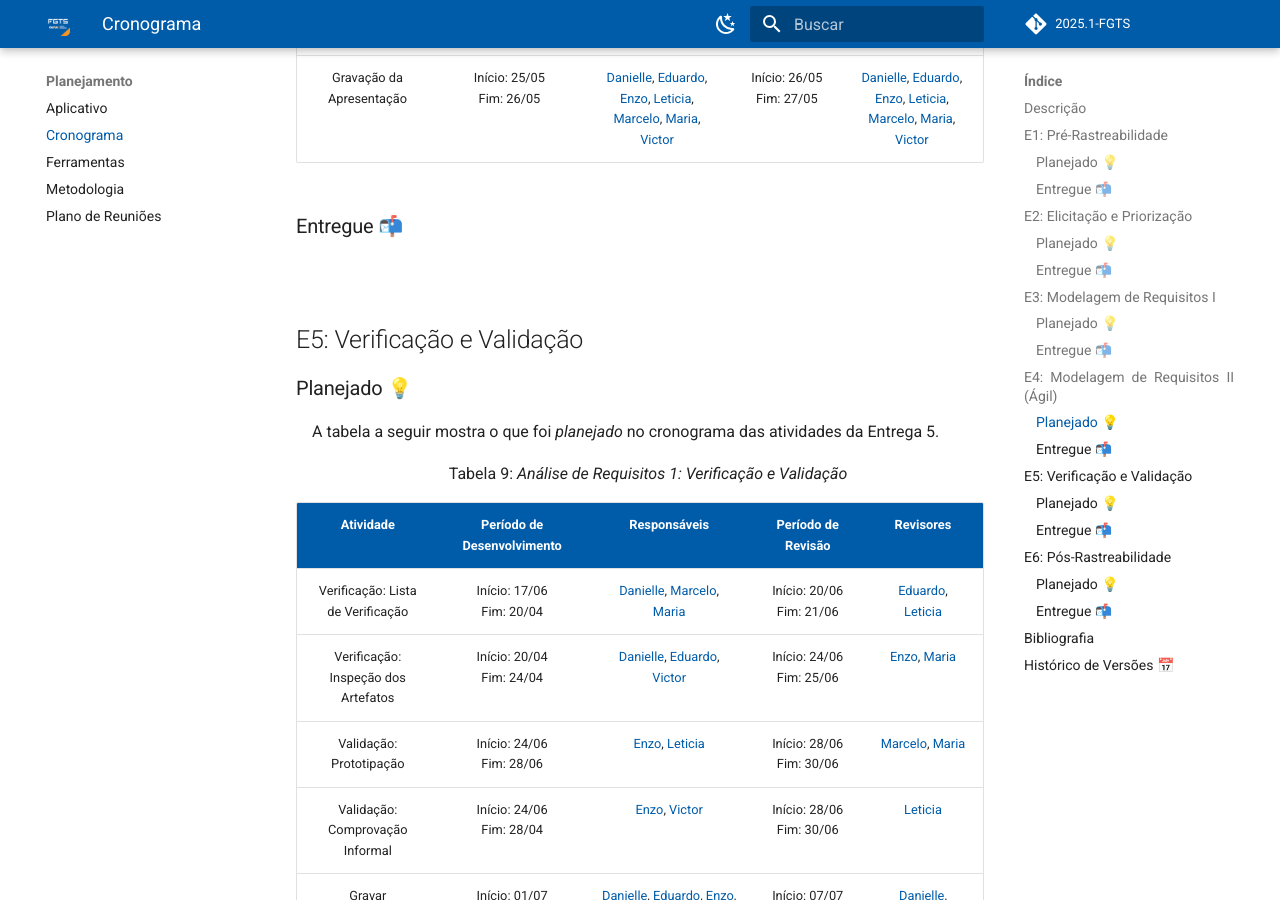
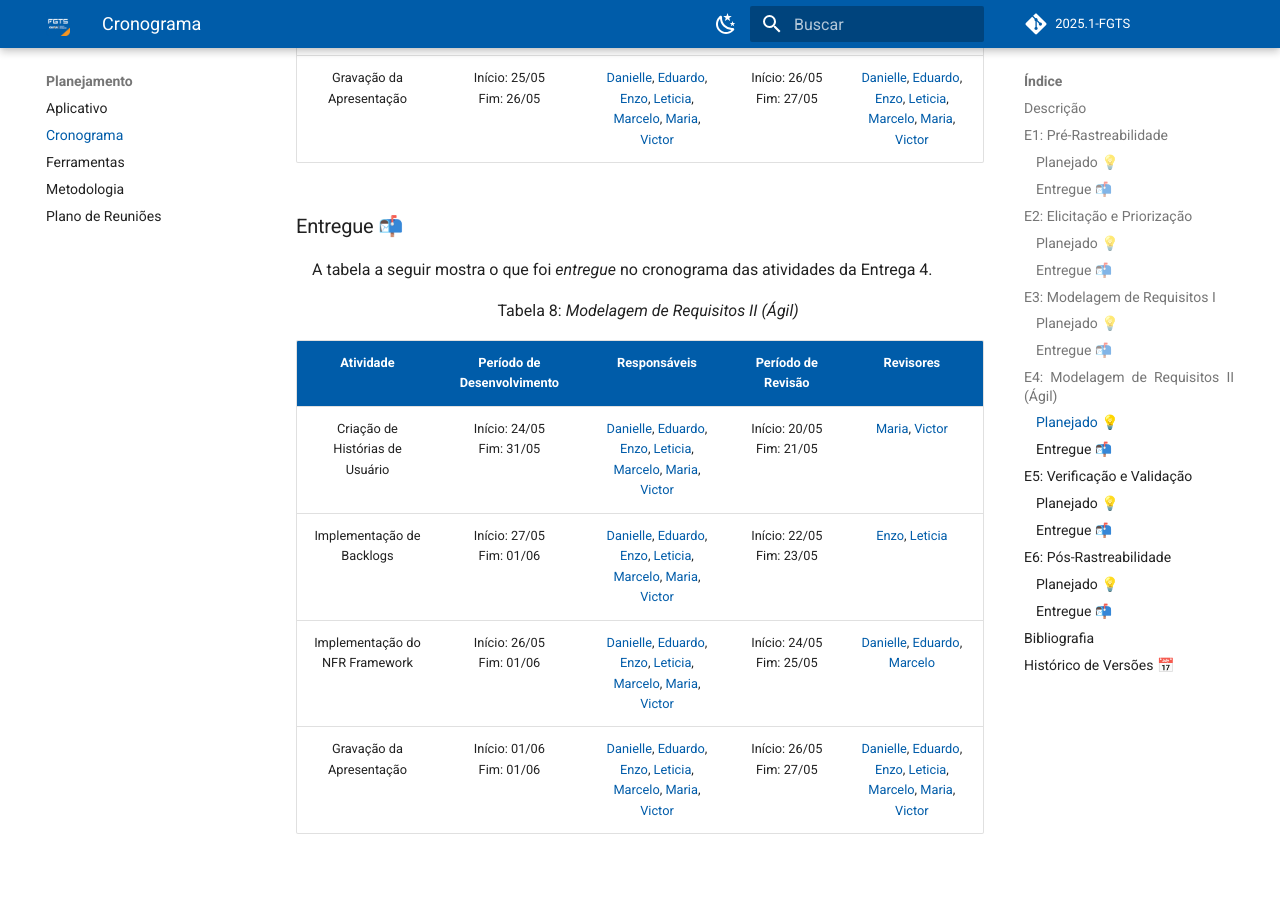
Before and after one commit to eduardodpms/REQ-FGTS, an MkDocs documentation site: the page built from docs/Planejamento/Cronograma.md, in a window 1280 px wide and 900 px high, scrolled down 7765 px. Built offline with MkDocs 1.6.1 and Material for MkDocs 9.7.7, drawn with Linux system fonts in a browser that asks for light colours; comment, search, counter and statistics services are not loaded; some of the changed text lies outside the part shown.

Commit message:
docs: adicionar cronograma entregue da etapa 4

```diff
--- a/docs/Planejamento/Cronograma.md
+++ b/docs/Planejamento/Cronograma.md
@@ -101,7 +101,7 @@ A tabela a seguir mostra o que foi *planejado* no cronograma das atividades da E
 
 A tabela a seguir mostra o que foi *planejado* no cronograma das atividades da Entrega 3.
 
-<p style="text-align: center; font-size: 16px;">Tabela 5: <i>Modelagem de Requisitos 1</i></p>
+<p style="text-align: center; font-size: 16px;">Tabela 5: <i>Modelagem de Requisitos I</i></p>
 
 | **Atividade** | **Período de Desenvolvimento** | **Responsáveis** | **Período de Revisão** | **Revisores** |
 |:-:|:-:|:-:|:-:|:-:|
@@ -118,7 +118,7 @@ A tabela a seguir mostra o que foi *planejado* no cronograma das atividades da E
 ### Entregue 📬
 
 
-<p style="text-align: center; font-size: 16px;">Tabela 5: <i>Modelagem de Requisitos 1</i></p>
+<p style="text-align: center; font-size: 16px;">Tabela 6: <i>Modelagem de Requisitos I</i></p>
 
 | **Atividade** | **Período de Desenvolvimento** | **Responsáveis** | **Período de Revisão** | **Revisores** |
 |:-:|:-:|:-:|:-:|:-:|
@@ -144,7 +144,7 @@ A tabela a seguir mostra o que foi *planejado* no cronograma das atividades da E
 
 A tabela a seguir mostra o que foi *planejado* no cronograma das atividades da Entrega 4.
 
-<p style="text-align: center; font-size: 16px;">Tabela 7: <i>Modelagem de Requisitos 2</i></p>
+<p style="text-align: center; font-size: 16px;">Tabela 7: <i>Modelagem de Requisitos II (Ágil)</i></p>
 
 | **Atividade** | **Período de Desenvolvimento** | **Responsáveis** | **Período de Revisão** | **Revisores** |
 |:-:|:-:|:-:|:-:|:-:|
@@ -156,6 +156,16 @@ A tabela a seguir mostra o que foi *planejado* no cronograma das atividades da E
 
 ### Entregue 📬
 
+A tabela a seguir mostra o que foi *entregue* no cronograma das atividades da Entrega 4.
+
+<p style="text-align: center; font-size: 16px;">Tabela 8: <i>Modelagem de Requisitos II (Ágil)</i></p>
+
+| **Atividade** | **Período de Desenvolvimento** | **Responsáveis** | **Período de Revisão** | **Revisores** |
+|:-:|:-:|:-:|:-:|:-:|
+| Criação de Histórias de Usuário | Início: 24/05 <br> Fim: 31/05 | [Danielle](https://github.com/danielle-soaress), [Eduardo](https://github.com/eduardodpms), [Enzo](https://github.com/EnzoEmir), [Leticia](https://github.com/Leticia-Arisa-K-Higa), [Marcelo](https://github.com/MM4k), [Maria](https://github.com/dudaa28), [Victor](https://github.com/VictorPontual) | Início: 20/05 <br> Fim: 21/05 | [Maria](https://github.com/dudaa28), [Victor](https://github.com/VictorPontual) |
+| Implementação de Backlogs | Início: 27/05 <br> Fim: 01/06 | [Danielle](https://github.com/danielle-soaress), [Eduardo](https://github.com/eduardodpms), [Enzo](https://github.com/EnzoEmir), [Leticia](https://github.com/Leticia-Arisa-K-Higa), [Marcelo](https://github.com/MM4k), [Maria](https://github.com/dudaa28), [Victor](https://github.com/VictorPontual) | Início: 22/05 <br> Fim: 23/05 | [Enzo](https://github.com/EnzoEmir), [Leticia](https://github.com/Leticia-Arisa-K-Higa) |
+| Implementação do NFR Framework | Início: 26/05 <br> Fim: 01/06 | [Danielle](https://github.com/danielle-soaress), [Eduardo](https://github.com/eduardodpms), [Enzo](https://github.com/EnzoEmir), [Leticia](https://github.com/Leticia-Arisa-K-Higa), [Marcelo](https://github.com/MM4k), [Maria](https://github.com/dudaa28), [Victor](https://github.com/VictorPontual) | Início: 24/05 <br> Fim: 25/05 | [Danielle](https://github.com/danielle-soaress), [Eduardo](https://github.com/eduardodpms), [Marcelo](https://github.com/MM4k) |
+| Gravação da Apresentação | Início: 01/06 <br> Fim: 01/06 | [Danielle](https://github.com/danielle-soaress), [Eduardo](https://github.com/eduardodpms), [Enzo](https://github.com/EnzoEmir), [Leticia](https://github.com/Leticia-Arisa-K-Higa), [Marcelo](https://github.com/MM4k), [Maria](https://github.com/dudaa28), [Victor](https://github.com/VictorPontual) | Início: 26/05 <br> Fim: 27/05 | [Danielle](https://github.com/danielle-soaress), [Eduardo](https://github.com/eduardodpms), [Enzo](https://github.com/EnzoEmir), [Leticia](https://github.com/Leticia-Arisa-K-Higa), [Marcelo](https://github.com/MM4k), [Maria](https://github.com/dudaa28), [Victor](https://github.com/VictorPontual) |
 
 <br>
 
@@ -231,3 +241,4 @@ A tabela a seguir mostra o que foi *planejado* no cronograma das atividades da E
 | `1.8` | 04/05/2025 | Cronograma da entrega 2 - Entregue | [Maria Eduarda](https://github.com/dudaa28) | [Enzo Emir](https://github.com/EnzoEmir) |
 | `1.9` | 12/05/2025 | Melhorando o cronograma da entrega 3 | [Enzo Emir](https://github.com/EnzoEmir) | [Eduardo de Pina](https://github.com/eduardodpms) |
 | `2.0` | 18/05/2025 | Adicionando cronograma entregue na etapa de modelagem 1 | [Eduardo de Pina](https://github.com/eduardodpms) | [Marcelo Makoto](https://github.com/MM4k) |
+| `2.1` | 05/06/2025 | Adicionando cronograma entregue na etapa de modelagem 2 | [Eduardo de Pina](https://github.com/eduardodpms) | - |
```
